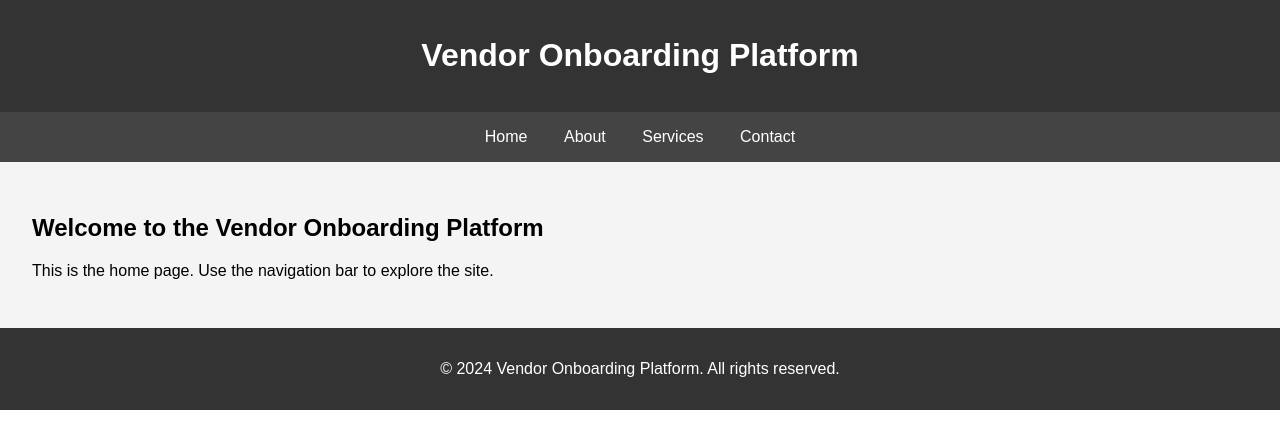
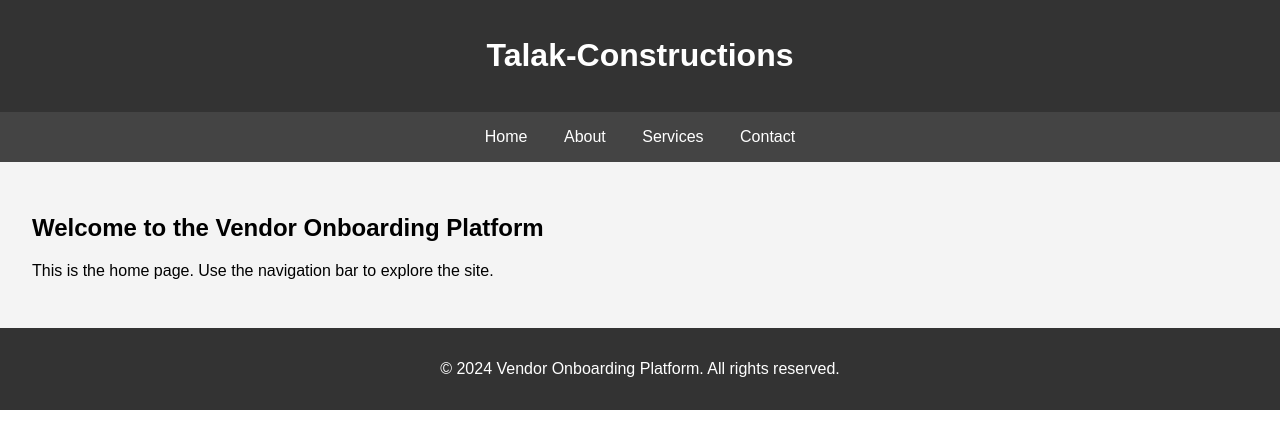
Before and after one commit to Sphoorti18/vendor-onboarding-platform, a plain HTML site: page home.html in a window 1280 px wide. Drawn offline with Linux system fonts and the light colour scheme.

Commit message:
Update home.html
Signed-off-by: Sphoorti Nipanikar <109842862+Sphoorti18@users.noreply.github.com>

```diff
--- a/home.html
+++ b/home.html
@@ -3,7 +3,7 @@
 <head>
     <meta charset="UTF-8">
     <meta name="viewport" content="width=device-width, initial-scale=1.0">
-    <title>Home - Vendor Onboarding Platform</title>
+    <title>Home - Talak Constructions</title>
     <style>
         body {
             font-family: Arial, sans-serif;
@@ -36,7 +36,7 @@
 </head>
 <body>
     <header>
-        <h1>Vendor Onboarding Platform</h1>
+        <h1>Talak-Constructions</h1>
     </header>
     <nav>
         <a href="home.html">Home</a>
```
